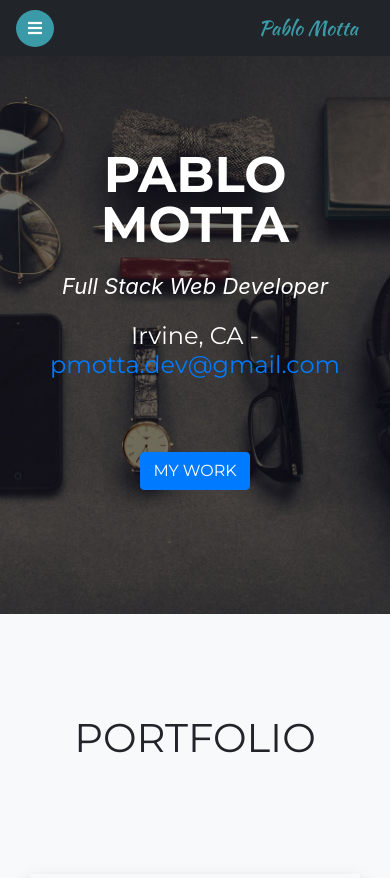
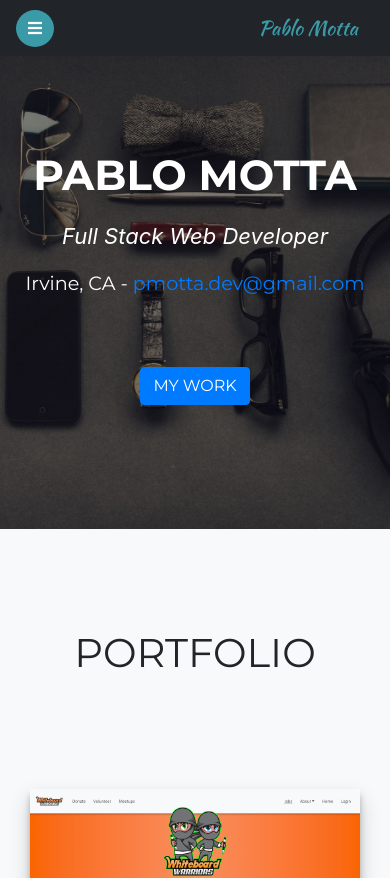
Before and after one commit to pablomotta/portfolio2019, a website with bundled scripts: page index.html in a window 390 px wide. Shown: the top 878 px of the page. Built offline with nearby package versions, Linux system fonts and the light colour scheme; a web font is replaced by a local one.

Commit message:
change title font size for mobile dvcs

```diff
--- a/scss/layout/_masthead.scss
+++ b/scss/layout/_masthead.scss
@@ -18,11 +18,14 @@ header.masthead {
 			@include serif-font;
 		}
 		.intro-heading {
-            font-size: 50px;
+			font-size: 42px;
 			font-weight: 700;
 			line-height: 50px;
 			margin-bottom: 25px;
 			@include heading-font;
+		}
+		h4 {
+			font-size: 1.2rem;
 		}
 	}
 }
@@ -45,6 +48,9 @@ header.masthead {
 				margin-bottom: 50px;
 				@include heading-font;
 			}
+			h4 {
+				font-size: 1.2rem;
 			}
 		}
 	}
+}
```
Also changed, not shown: css/agency.css, css/agency.min.css. Lines whose indentation alone changed are shown as unchanged.
